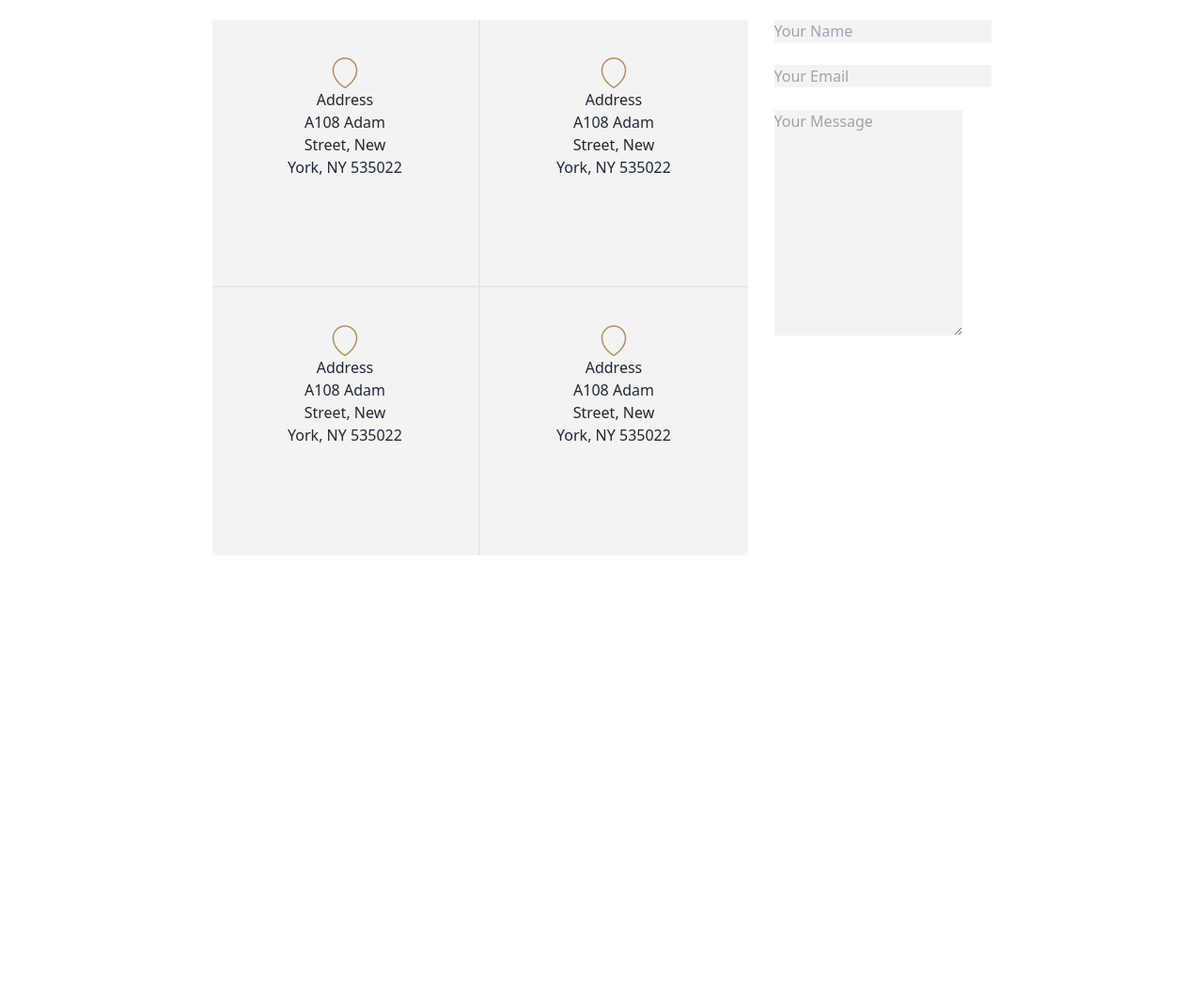
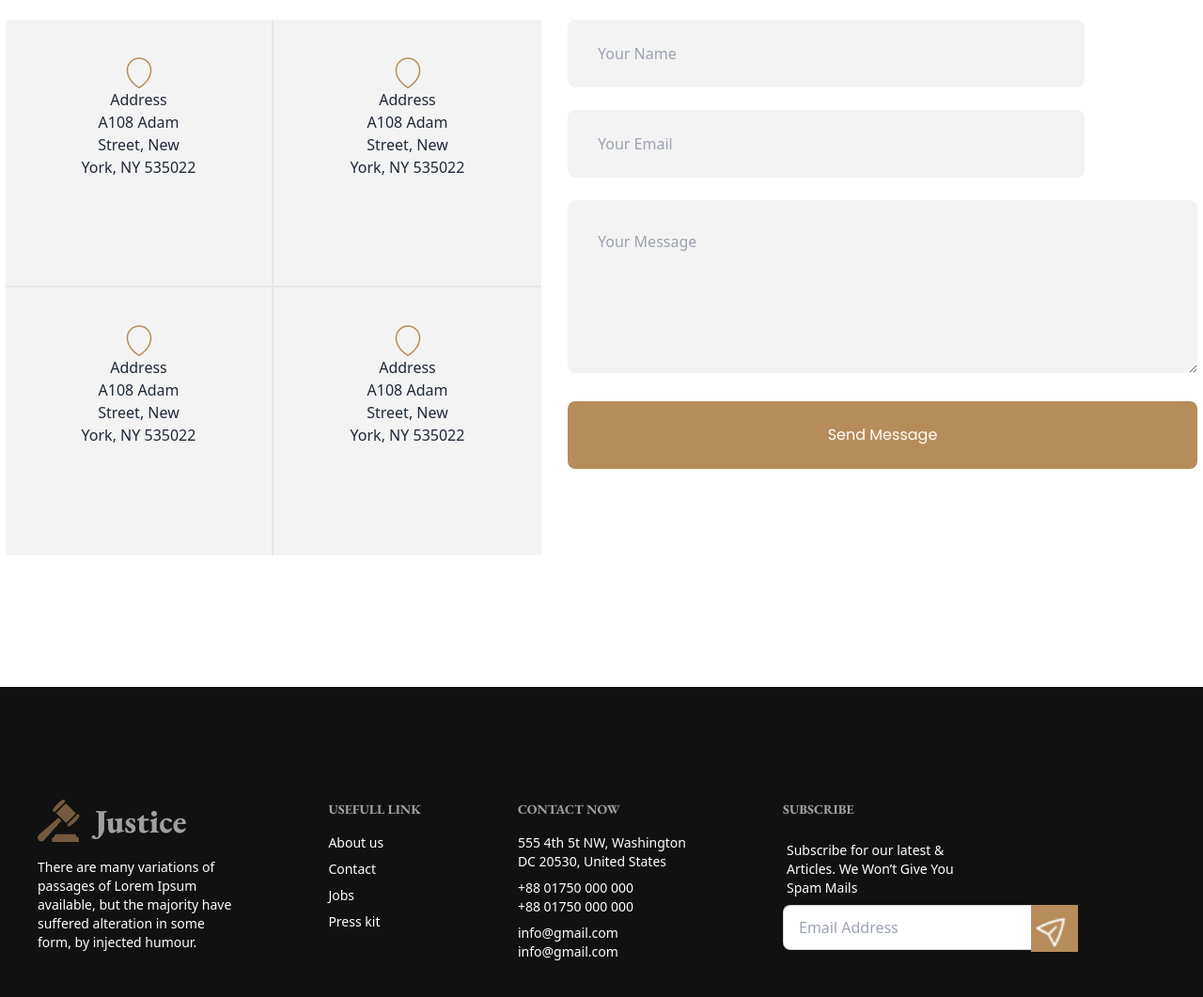
Before and after one commit to ahnaf4D/legal-solution, a plain HTML site: page index.html in a window 1280 px wide. Shown: the part 2930-3991 px from the top of the page at 94% size. Before the commit the page ends 3521 px from the top, so only its background shows below. Drawn offline with nearby package versions, Linux system fonts and the light colour scheme.

Commit message:
Footer Area is completed

```diff
--- a/index.html
+++ b/index.html
@@ -349,7 +349,7 @@
                     form, by injected humour.
                 </p>
             </div>
-            <div class="flex justify-center gap-7 flex-colums lg:flex-row ">
+            <div class="flex justify-center  gap-7 flex-colums lg:flex-row ">
                 <!-- Contact Container -->
                 <div>
                     <!-- Contact Details Container -->
@@ -386,28 +386,73 @@
                 </div>
                 <!-- Contact Form -->
                 <div>
-                    <form>
+                    <form class="w-full">
                         <label for="userName" class="block">
                             <input type="text" name="userName" id="userName" placeholder="Your Name"
-                                class="bg-[#F3F3F3]">
+                                class="bg-[#F3F3F3] w-[550px] h-[72px] p-8 rounded-lg outline-none">
 
                         </label>
                         <br>
                         <label for="userEmail" class="block">
                             <input type="email" name="userEmail" id="userEmail" placeholder="Your Email"
-                                class="bg-[#F3F3F3] w-full">
+                                class="bg-[#F3F3F3] w-[550px] h-[72px] p-8 rounded-lg outline-none">
                         </label>
                         <br>
                         <label for="userMassage" class="block">
-                            <textarea name="userMassage" id="userMassage" rows="10" placeholder="Your Message"
-                                class="bg-[#F3F3F3]"></textarea>
+                            <textarea name="userMassage" id="userMassage" rows="5" cols="64" placeholder="Your Message"
+                                class="bg-[#F3F3F3] p-8 rounded-lg outline-none"></textarea>
                         </label>
+                        <br>
+                        <input type="submit" value="Send Message"
+                            class="w-full bg-[#B68C5A] p-6 rounded-lg text-white font-poppins cursor-pointer">
                     </form>
                 </div>
             </div>
         </div>
     </main>
-    <footer></footer>
+    <footer class="footer p-10 bg-[#111111] mt-[140px] pt-[120px] ">
+        <nav>
+            <header class="footer-title">
+                <img src="./images/footerLogo.png" alt="">
+            </header>
+            <p class="text-left text-white">
+                There are many variations of <br> passages of Lorem Ipsum <br> available, but the majority have <br>
+                suffered
+                alteration in some <br> form, by injected humour.
+            </p>
+
+        </nav>
+        <nav class="text-white">
+            <header class="footer-title font-eb_garamond text-white">Usefull Link</header>
+            <a class="link link-hover">About us</a>
+            <a class="link link-hover">Contact</a>
+            <a class="link link-hover">Jobs</a>
+            <a class="link link-hover">Press kit</a>
+        </nav>
+        <nav class="text-white">
+            <header class="footer-title font-eb_garamond">Contact Now</header>
+            <a class="link link-hover">555 4th 5t NW, Washington <br>
+                DC 20530, United States</a>
+            <a class="link link-hover">+88 01750 000 000 <br>
+                +88 01750 000 000</a>
+            <a class="link link-hover">info@gmail.com <br>
+                info@gmail.com</a>
+        </nav>
+        <form class="text-white">
+            <header class="footer-title font-eb_garamond text-white">Subscribe</header>
+            <fieldset class="form-control w-80">
+                <label class="label">
+                    <span class="label-text text-white">Subscribe for our latest & <br> Articles. We Won’t Give You <br>
+                        Spam
+                        Mails</span>
+                </label>
+                <div class="join">
+                    <input type="text" placeholder="Email Address" class="input input-bordered join-item text-black" />
+                    <button class="join-item"><img src="./images/aero.png" alt="" class=" w-[50px]"></button>
+                </div>
+            </fieldset>
+        </form>
+    </footer>
 </body>
 
 </html>
```
Also changed, not shown: images/aero.png (added), images/footerLogo.png (added).
